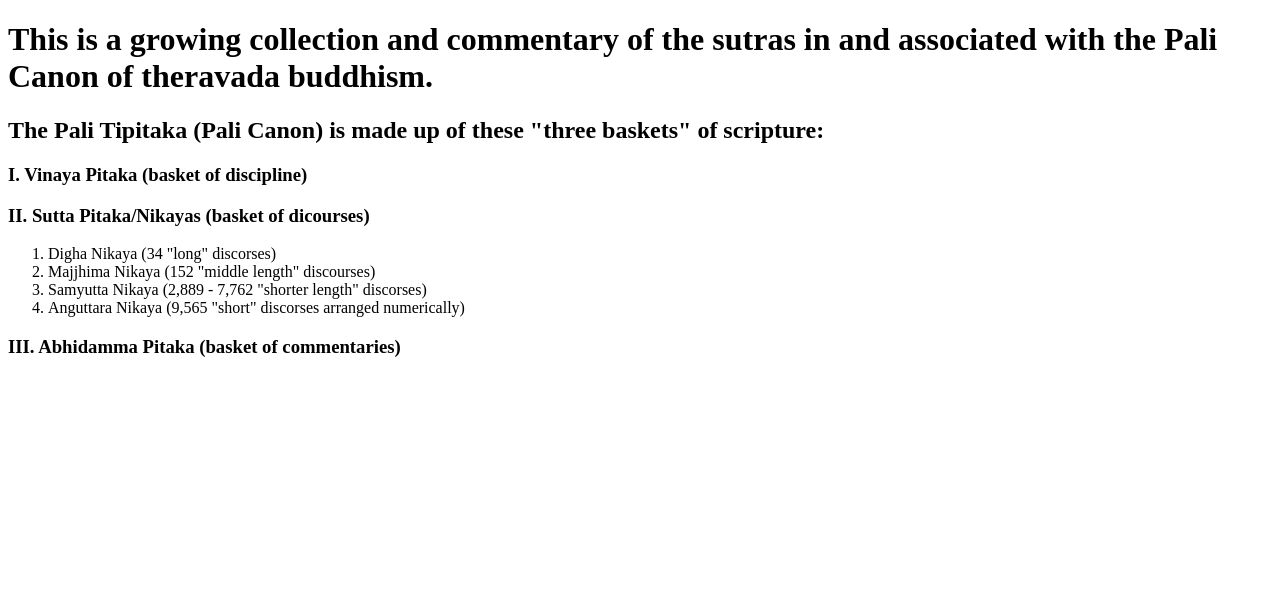
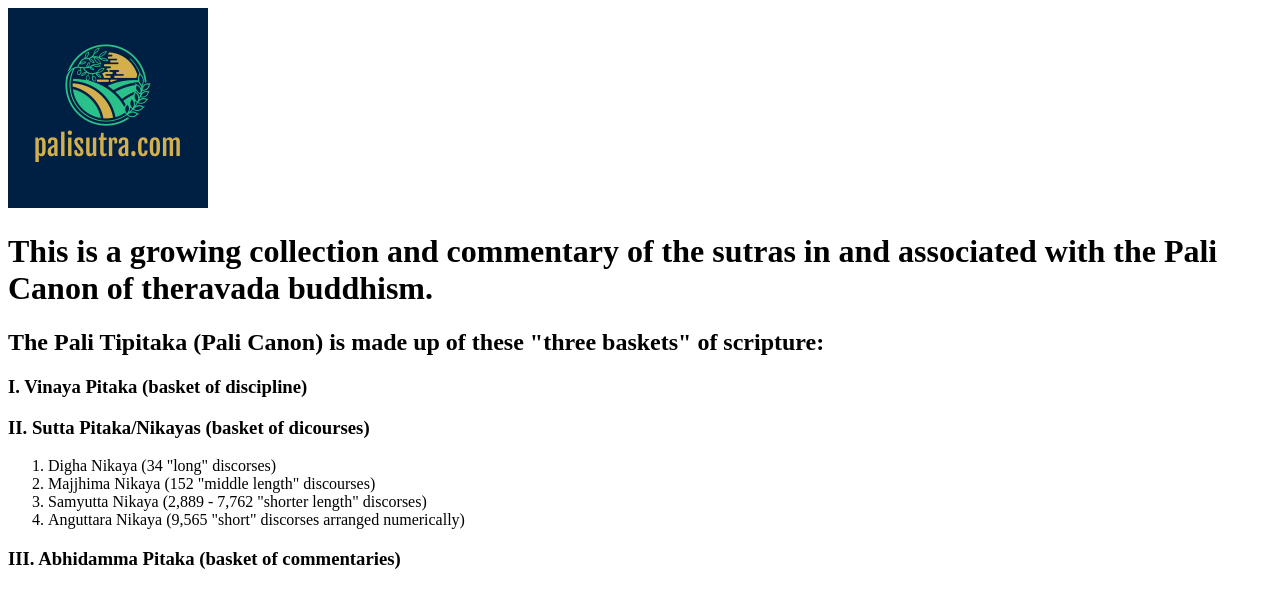
Before and after one commit to spenceryonce/HuntyPali, a website: page public/index.html in a window 1280 px wide. Drawn offline with Linux system fonts and the light colour scheme.

Commit message:
added logo

```diff
--- a/public/index.html
+++ b/public/index.html
@@ -5,6 +5,7 @@
         <title>palisutra</title>
     </head>
     <body>
+        <img src="/logo2.png" width="200px">
         <h1>This is a growing collection and commentary of the sutras in and associated with the Pali Canon of theravada buddhism. </h1>
         <h2>The Pali Tipitaka (Pali Canon) is made up of these "three baskets" of scripture:</h2>
         <h3>I. Vinaya Pitaka (basket of discipline)</h3>
```
Also changed, not shown: public/logo.png (added), public/logo2.png (added).
